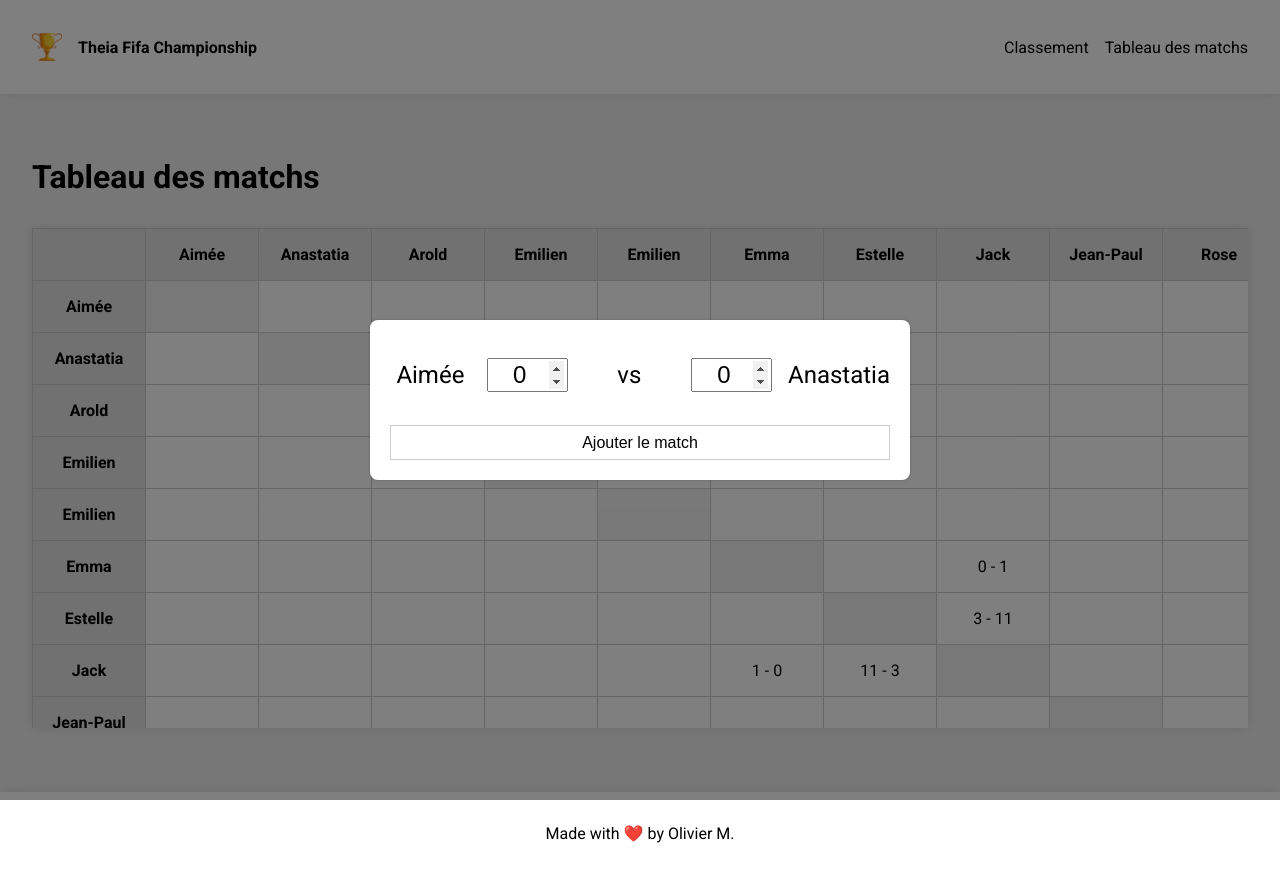
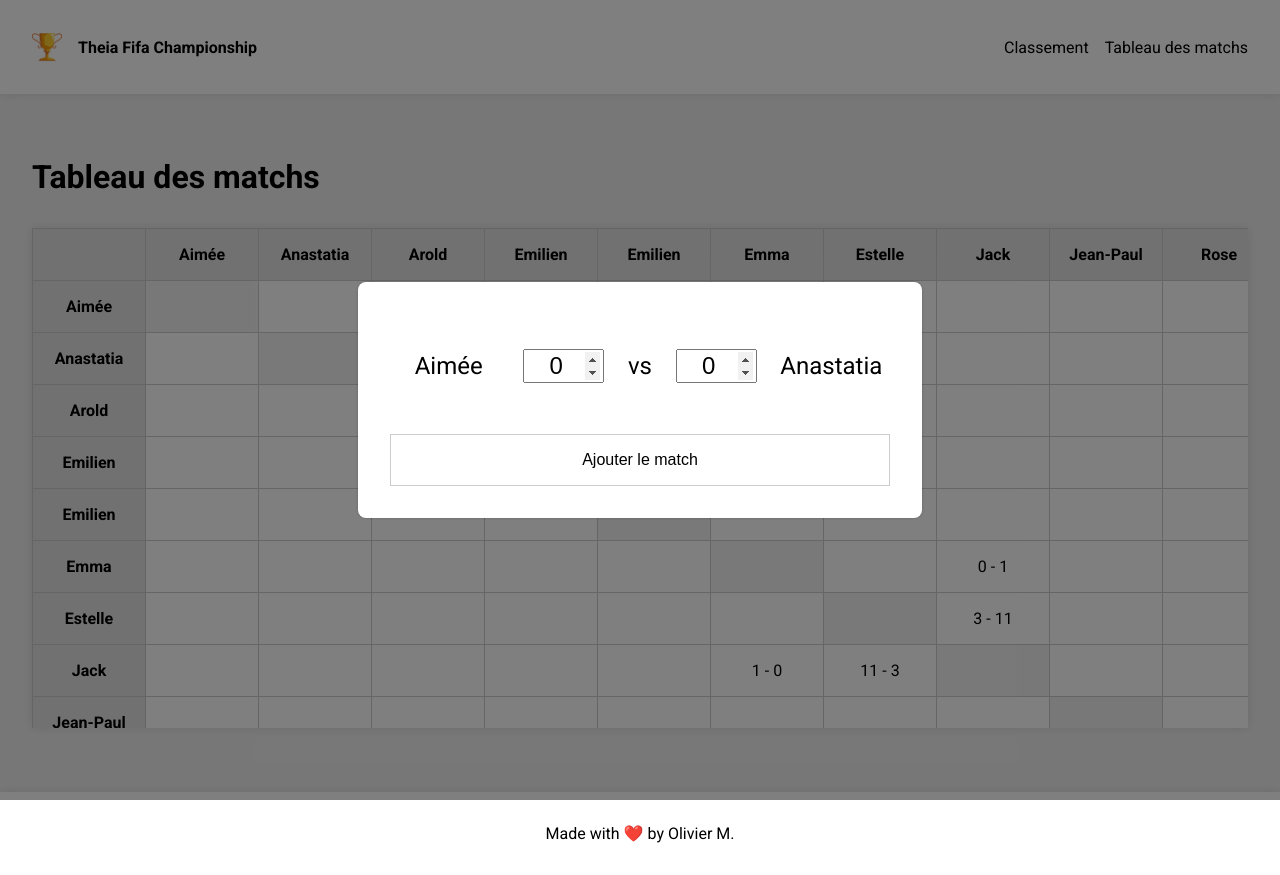
Before and after one commit to OlivierMonsire/theia-fifa, a React (Vite) app: page /round-robin in a window 1280 px wide. Both pictures are taken after a click on the element 315 px from the left and 306 px from the top of the page. Built offline with nearby package versions, Linux system fonts and the light colour scheme; no server answers.

Commit message:
UI: Put color in vars

```diff
--- a/src/index.css
+++ b/src/index.css
@@ -4,16 +4,26 @@
   --spacing: 2rem;
   --spacing-s: calc(var(--spacing) / 2);
   --spacing-l: calc(var(--spacing) * 2);
+
+  --ft-clr: black;
+  --el-clr: white;
+  --bg-clr: #f0f0f0;
+
+  /* Table elements */
+  --border-clr: #ccc;
+  --head-clr: #e3e3e3;
+  --cell-clr: var(--el-clr);
 }
 
 html,
 body {
   height: 100%;
+  color: var(--ft-clr);
 }
 
 body {
   font-family: Roboto, sans-serif;
-  background-color: #f0f0f0;
+  background-color: var(--bg-clr);
   padding: 0;
   margin: 0;
 }
@@ -26,7 +36,7 @@ body {
 }
 
 main {
-  padding:var(--spacing-l) var(--spacing);
+  padding: var(--spacing-l) var(--spacing);
   min-height: 100%;
   flex-grow: 1;
 }
@@ -54,10 +64,6 @@ a {
 }
 
 table {
-  --border-clr: #ccc;
-  --cell-clr: white;
-  --head-clr: #e3e3e3;
-
   width: 100%;
   margin: auto;
   border-collapse: collapse;
--- a/src/styles/match-popup.css
+++ b/src/styles/match-popup.css
@@ -13,7 +13,7 @@
 
 .match-popup {
   background: white;
-  padding: 20px;
+  padding: var(--spacing);
   border-radius: 8px;
   box-shadow: 0 0 .2rem rgba(0, 0, 0, 0.2);
   width: min(100%, 500px);
@@ -24,22 +24,21 @@
   display: grid;
   grid-template-rows: 2fr 1fr;
   flex-direction: column;
-  gap: 1rem;
-  height: 120px;
+  gap: var(--spacing-s);
   width: 100%;
 }
 
 .form-columns-wrapper {
   display: grid;
   grid-template-columns: 3fr 1fr 3fr;
-  gap: 2rem;
+  gap: var--spacing;
 }
 
 .form-columns-wrapper label {
   display: flex;
   flex-direction: column;
   align-items: center;
-  gap: 1rem;
+  gap: var(--spacing-s);
   width: 100%;
 }
 
@@ -86,9 +85,10 @@ input[type="number"]::-webkit-outer-spin-button {
 }
 
 .match-popup form button {
-  background: white;
+  background: var(--el-clr);
   border: 1px solid hsla(0,0%,0%,.2);
   font-size: 1rem;
   cursor: pointer;
-  color: black;
+  color: var(--ft-clr);
+  padding: var(--spacing-s);
 }
--- a/src/styles/nav.css
+++ b/src/styles/nav.css
@@ -3,7 +3,7 @@
   display: flex;
   justify-content: space-between;
   align-items: center;
-  background-color: white;
+  background-color: var(--el-clr);
   box-shadow: 0 0 10px rgba(0, 0, 0, 0.1);
 }
 
```
